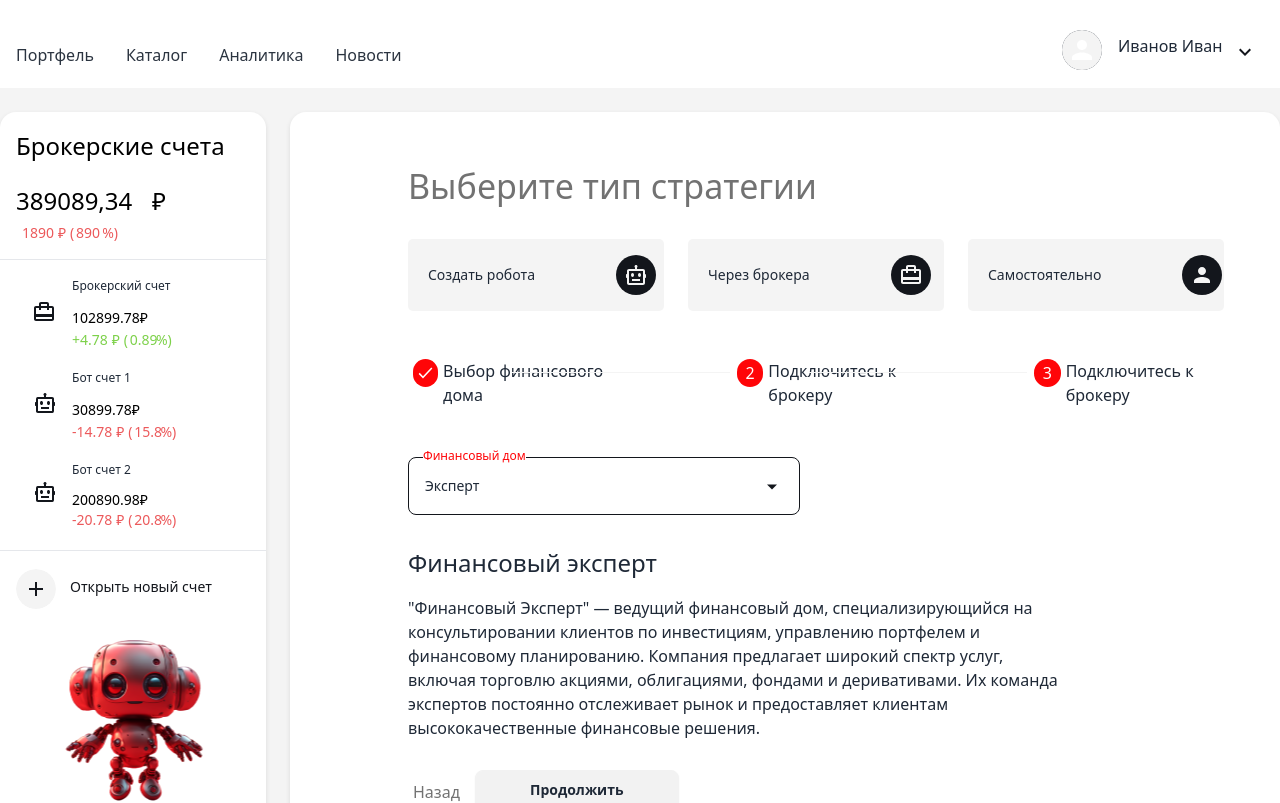
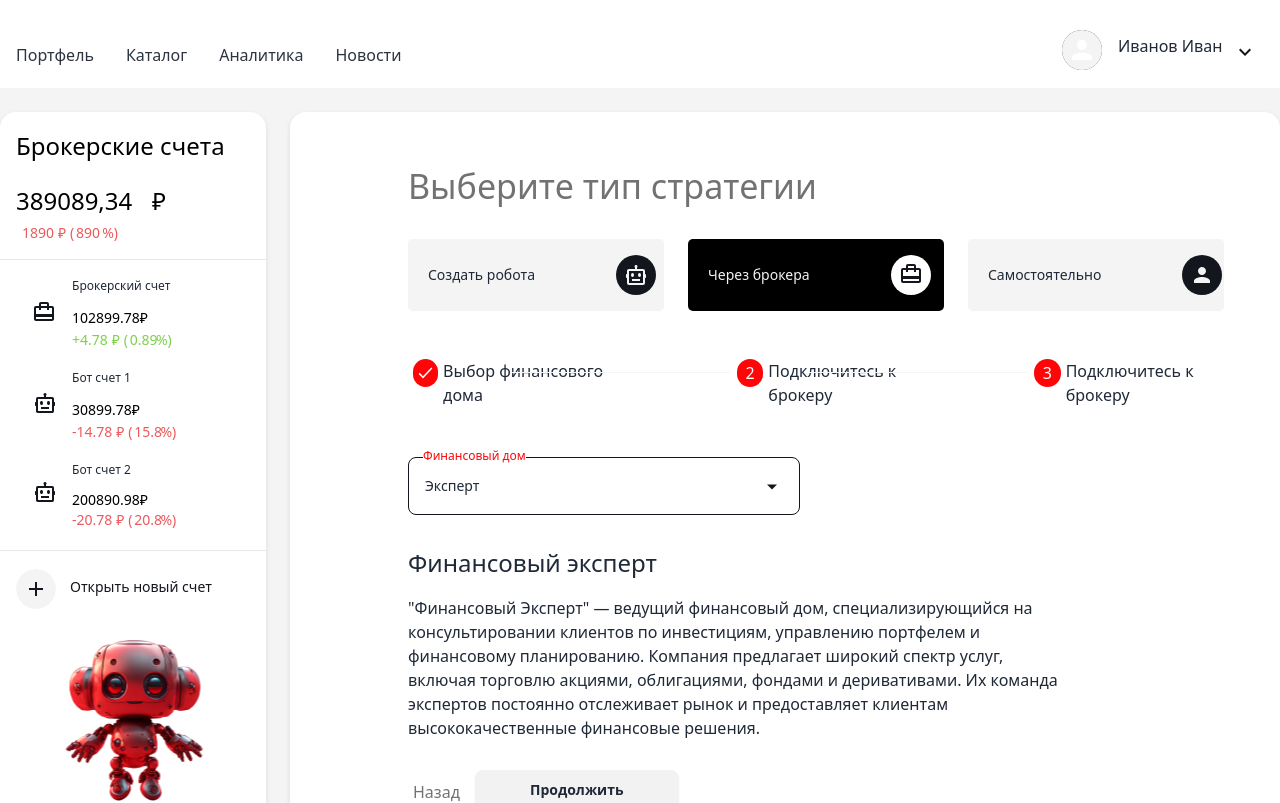
Before and after one commit to AndreiNosov/Moex_contest, a React (Create React App) app: page / in a window 1280 px wide. Shown: the top 803 px of the page. Built offline with nearby package versions, Linux system fonts and the light colour scheme.

Commit message:
[06.1]: first commit

```diff
--- a/src/App.js
+++ b/src/App.js
@@ -20,3 +20,4 @@ const App = (props) => {
 	);
 };
 export default App;
+{ /*!! См. файл 'Main.js' */ }
--- a/src/app.css
+++ b/src/app.css
@@ -971,7 +971,10 @@ footer {
 
 .broker_strategy_menu li.active:hover,
 .broker_strategy_menu li.active:hover span,
-.broker_strategy_menu li.active:hover div .broker_strategy_menu li.active,
+.broker_strategy_menu li.active:hover div,
+.broker_strategy_menu li.active,
+.broker_strategy_menu li.active span,
+.broker_strategy_menu li.active div,
 .broker_strategy_menu li:active,
 #root .broker_strategy_menu li span:active {
 	background-color: #000;
@@ -1001,15 +1004,17 @@ footer {
 }
 
 
-
+.broker_strategy_menu li.active .preview,
 .broker_strategy_menu li:active .preview {
 	background-image: url('./components/main/img/bot_white.svg');
 }
+
 
 .broker_strategy_menu li:nth-child(2) .preview {
 	background-image: url('./components/main/img/case.svg');
 }
 
+.broker_strategy_menu li:nth-child(2).active .preview,
 .broker_strategy_menu li:nth-child(2):active .preview {
 	background-image: url('./components/main/img/case_white.svg');
 }
@@ -1017,6 +1022,7 @@ footer {
 .broker_strategy_menu li:nth-child(3) .preview {
 	background-image: url('./components/main/img/icon_black.svg');
 }
+
 
 .broker_strategy_menu li.active:nth-child(3) .preview,
 .broker_strategy_menu li:nth-child(3):active .preview {
--- a/src/components/main/Main.js
+++ b/src/components/main/Main.js
@@ -65,6 +65,12 @@ export default function MainFC() {
 				Страницв выпбрать
 				"Выберите тип стратегии" - bg-image - событие отпускаем клик - при открытом выподающем меню
 				  стрелка возвращется в басовое положение
+
+
+					МенюЖ
+					- Создать бота
+					- Через брокера
+					- Самостоятельно, активная вкладка владеет классом ".active"
 			*/}
 
 			<section className="events rounded-2xl bg-white rounded-2xl min-h-[476px] grow pt-6">
```
